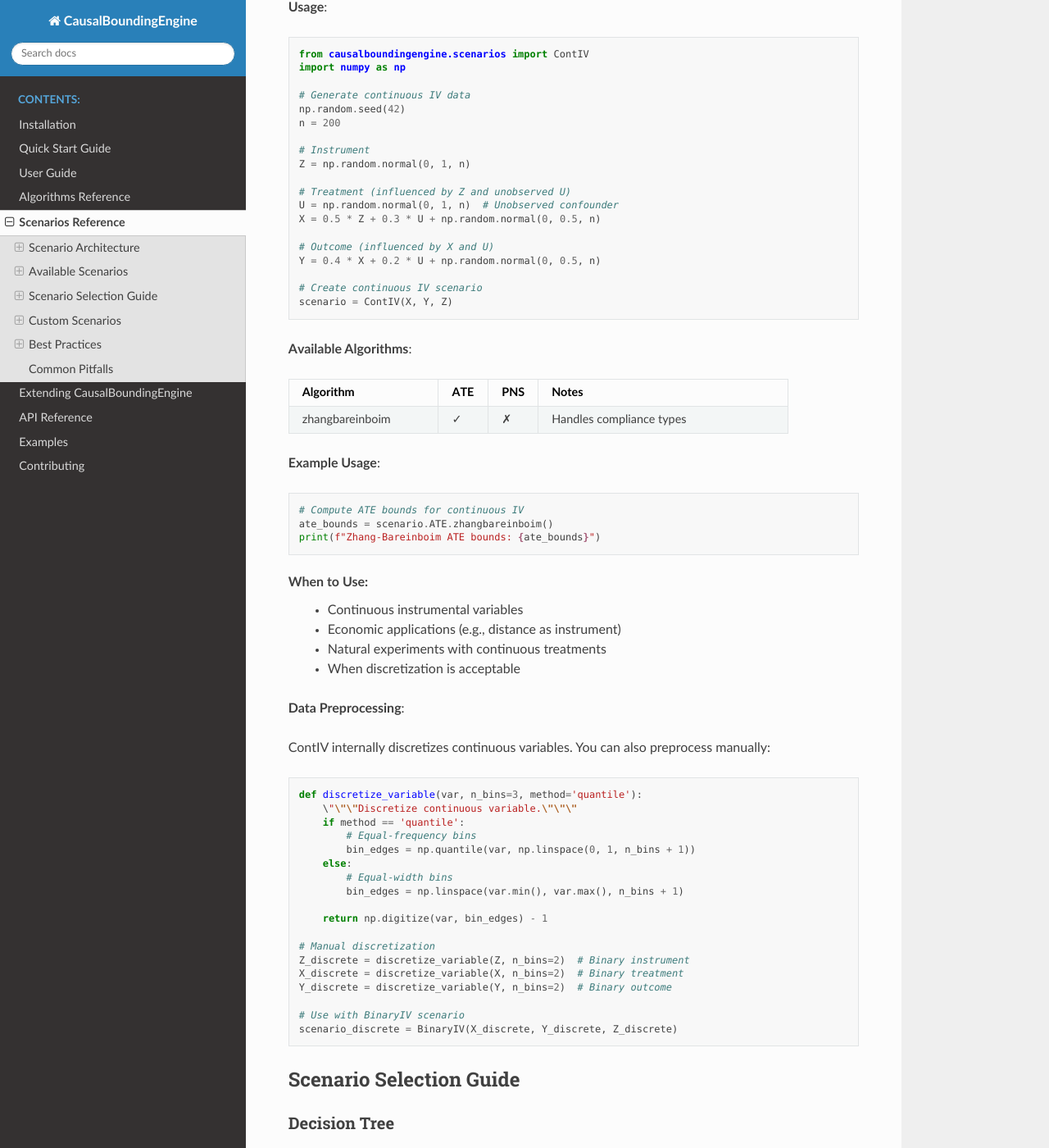
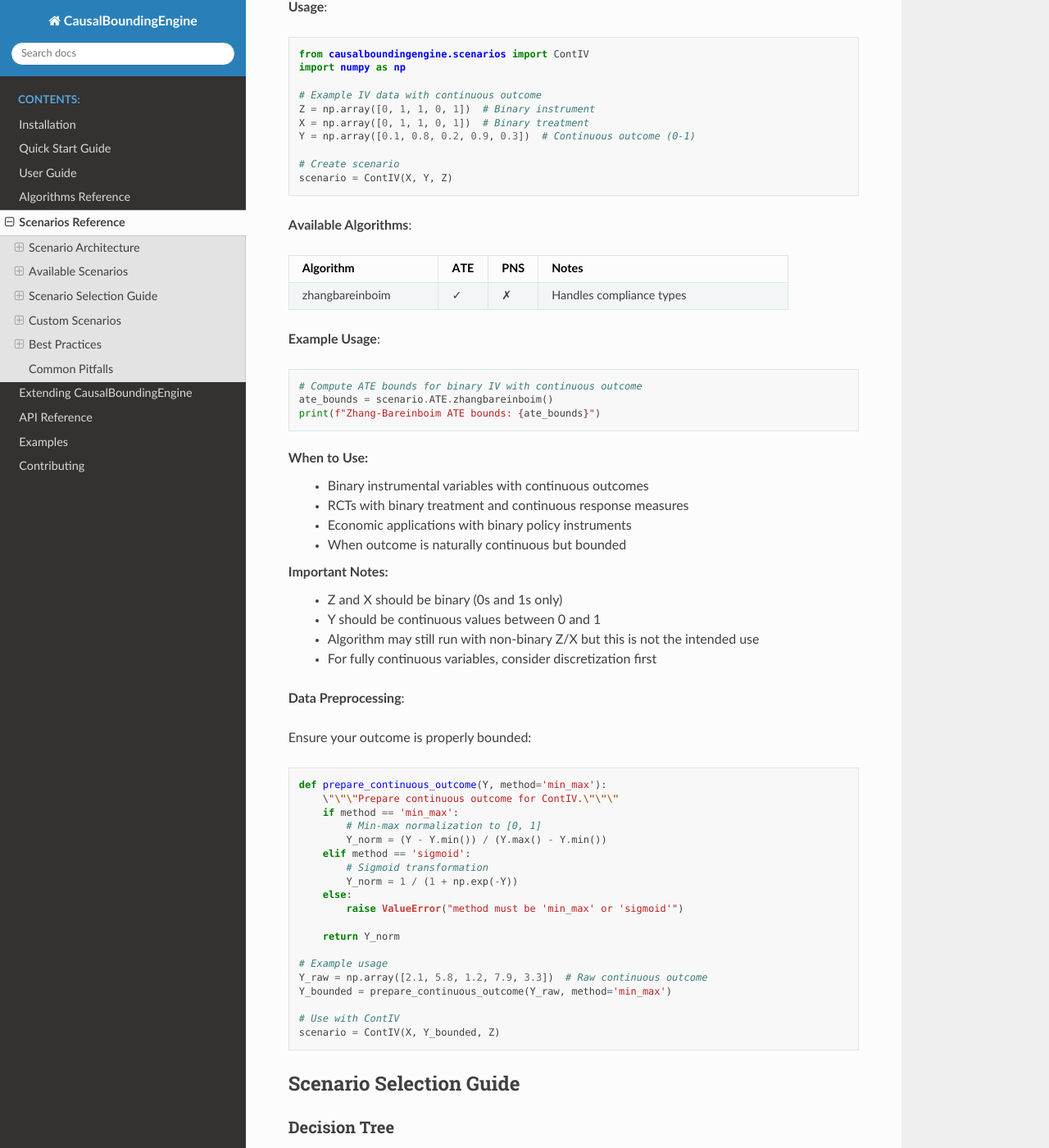
Before and after one commit to tmaringgele/CausalBoundingEngine, a Sphinx documentation site: the page built from docs/source/scenarios.rst, in a window 1280 px wide and 1400 px high, scrolled down 5281 px. Shown: the whole window at 82% size. Built offline with Sphinx 7.4.7 and the Read the Docs theme 3.1.0, drawn with Linux system fonts in a browser that asks for light colours; some of the changed text lies outside the part shown.

Commit message:
update cont IV docs

```diff
--- a/docs/source/scenarios.rst
+++ b/docs/source/scenarios.rst
@@ -273,22 +273,21 @@ Before using BinaryIV, validate your instrument:
 
    validate_instrument(Z, X, Y)
 
-ContIV: Continuous Instrumental Variable
+ContIV: Binary IV with Continuous Outcome
 ~~~~~~~~~~~~~~~~~~~~~~~~~~~~~~~~~~~~~~~~~
 
-**Purpose**: Handle continuous variables in instrumental variable settings.
+**Purpose**: Handle binary instrument and treatment with continuous outcome using instrumental variable assumptions.
 
 **Causal Assumptions**:
-   - Continuous instrument Z
-   - Continuous treatment X
-   - Continuous outcome Y
+   - Binary instrument Z ∈ {0, 1}
+   - Binary treatment X ∈ {0, 1}
+   - Continuous outcome Y ∈ [0, 1] (bounded between 0 and 1)
    - Standard IV assumptions hold
-   - Variables will be discretized internally
 
 **Data Requirements**:
-   - ``Z``: NumPy array of continuous values (instrument)
-   - ``X``: NumPy array of continuous values (treatment)
-   - ``Y``: NumPy array of continuous values (outcome)
+   - ``Z``: NumPy array of 0s and 1s (binary instrument)
+   - ``X``: NumPy array of 0s and 1s (binary treatment)
+   - ``Y``: NumPy array of continuous values between 0 and 1 (outcome)
    - All arrays must have the same length
 
 **Usage**:
@@ -298,21 +297,12 @@ ContIV: Continuous Instrumental Variable
    from causalboundingengine.scenarios import ContIV
    import numpy as np
 
-   # Generate continuous IV data
-   np.random.seed(42)
-   n = 200
+   # Example IV data with continuous outcome
+   Z = np.array([0, 1, 1, 0, 1])  # Binary instrument
+   X = np.array([0, 1, 1, 0, 1])  # Binary treatment
+   Y = np.array([0.1, 0.8, 0.2, 0.9, 0.3])  # Continuous outcome (0-1)
 
-   # Instrument
-   Z = np.random.normal(0, 1, n)
-
-   # Treatment (influenced by Z and unobserved U)
-   U = np.random.normal(0, 1, n)  # Unobserved confounder
-   X = 0.5 * Z + 0.3 * U + np.random.normal(0, 0.5, n)
-
-   # Outcome (influenced by X and U)
-   Y = 0.4 * X + 0.2 * U + np.random.normal(0, 0.5, n)
-
-   # Create continuous IV scenario
+   # Create scenario
    scenario = ContIV(X, Y, Z)
 
 **Available Algorithms**:
@@ -334,40 +324,47 @@ ContIV: Continuous Instrumental Variable
 
 .. code-block:: python
 
-   # Compute ATE bounds for continuous IV
+   # Compute ATE bounds for binary IV with continuous outcome
    ate_bounds = scenario.ATE.zhangbareinboim()
    print(f"Zhang-Bareinboim ATE bounds: {ate_bounds}")
 
 **When to Use**:
-   - Continuous instrumental variables
-   - Economic applications (e.g., distance as instrument)
-   - Natural experiments with continuous treatments
-   - When discretization is acceptable
+   - Binary instrumental variables with continuous outcomes
+   - RCTs with binary treatment and continuous response measures
+   - Economic applications with binary policy instruments
+   - When outcome is naturally continuous but bounded
+
+**Important Notes**:
+   - Z and X should be binary (0s and 1s only)
+   - Y should be continuous values between 0 and 1
+   - Algorithm may still run with non-binary Z/X but this is not the intended use
+   - For fully continuous variables, consider discretization first
 
 **Data Preprocessing**:
 
-ContIV internally discretizes continuous variables. You can also preprocess manually:
+Ensure your outcome is properly bounded:
 
 .. code-block:: python
 
-   def discretize_variable(var, n_bins=3, method='quantile'):
-       \"\"\"Discretize continuous variable.\"\"\"
-       if method == 'quantile':
-           # Equal-frequency bins
-           bin_edges = np.quantile(var, np.linspace(0, 1, n_bins + 1))
+   def prepare_continuous_outcome(Y, method='min_max'):
+       \"\"\"Prepare continuous outcome for ContIV.\"\"\"
+       if method == 'min_max':
+           # Min-max normalization to [0, 1]
+           Y_norm = (Y - Y.min()) / (Y.max() - Y.min())
+       elif method == 'sigmoid':
+           # Sigmoid transformation
+           Y_norm = 1 / (1 + np.exp(-Y))
        else:
-           # Equal-width bins
-           bin_edges = np.linspace(var.min(), var.max(), n_bins + 1)
+           raise ValueError("method must be 'min_max' or 'sigmoid'")
 
-       return np.digitize(var, bin_edges) - 1
+       return Y_norm
 
-   # Manual discretization
-   Z_discrete = discretize_variable(Z, n_bins=2)  # Binary instrument
-   X_discrete = discretize_variable(X, n_bins=2)  # Binary treatment
-   Y_discrete = discretize_variable(Y, n_bins=2)  # Binary outcome
+   # Example usage
+   Y_raw = np.array([2.1, 5.8, 1.2, 7.9, 3.3])  # Raw continuous outcome
+   Y_bounded = prepare_continuous_outcome(Y_raw, method='min_max')
 
-   # Use with BinaryIV scenario
-   scenario_discrete = BinaryIV(X_discrete, Y_discrete, Z_discrete)
+   # Use with ContIV
+   scenario = ContIV(X, Y_bounded, Z)
 
 Scenario Selection Guide
 ------------------------
@@ -382,8 +379,8 @@ Decision Tree
 
 2. **Do you have a valid instrument?**
 
-   - Yes, binary instrument → Use BinaryIV
-   - Yes, continuous instrument → Use ContIV
+   - Yes, binary instrument, binary outcome → Use BinaryIV
+   - Yes, binary instrument, continuous outcome → Use ContIV
    - No instrument → Use BinaryConf
 
 3. **Can you justify IV assumptions?**
@@ -409,8 +406,8 @@ Scenario Comparison
    * - Data Type
      - Binary X, Y
      - Binary Z, X, Y
-     - Continuous Z, X, Y
-     - ContIV discretizes internally
+     - Binary Z, X; Continuous Y [0,1]
+     - ContIV for bounded outcomes
    * - Assumptions
      - Minimal
      - IV assumptions
```
